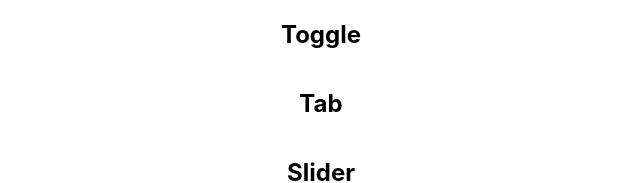
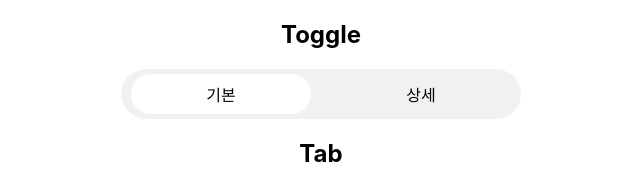
Before and after one commit to jihun1233/wanted_pre_onboarding, a React (Create React App) app: page / in a window 1280 px wide. Shown: the top 183 px of the page, without its empty margins (319-959 px from the left). Built offline with nearby package versions, Linux system fonts and the light colour scheme.

Commit message:
Toggle 컴포넌트 추가
- checkbox를 사용

- state를 변경하여 styled-components의 props로 넘겨주어 translateX로 이동시켜 체크된 상황을 표시

```diff
--- a/src/components/Toggle.jsx
+++ b/src/components/Toggle.jsx
@@ -1,7 +1,65 @@
-import React from "react";
-
+import React, { useState } from "react";
+import styled from "styled-components";
+const ToggleBox = styled.div`
+  position: relative;
+  margin: 0;
+  width: 400px;
+  height: 50px;
+`;
+const Input = styled.input`
+  margin: 0;
+  padding: 0;
+  position: relative;
+  appearance: none;
+  width: 400px;
+  height: 50px;
+  background-color: #f1f1f1;
+  border-radius: 60px;
+  &:before {
+    top: 5px;
+    left: 10px;
+    position: absolute;
+    box-sizing: border-box;
+    border-radius: 60px;
+    content: "";
+    background: white;
+    width: 180px;
+    height: 40px;
+    transition: 0.2s;
+  }
+  &:checked {
+    &::before {
+      left: 210px;
+    }
+  }
+`;
+const TextBox = styled.div`
+  pointer-events: none;
+  position: absolute;
+  margin: 0;
+  padding: 0;
+  top: 0;
+  width: 400px;
+  height: 50px;
+  display: flex;
+  justify-content: space-around;
+  align-items: center;
+`;
 function Toggle() {
-  return <div></div>;
+  const [toggle, setToggle] = useState(false);
+  const onToggle = () => {
+    console.log(toggle);
+    setToggle(!toggle);
+  };
+  return (
+    <ToggleBox>
+      <Input type="checkbox" value={toggle} onChange={onToggle}></Input>
+      <TextBox>
+        <span>기본</span>
+        <span>상세</span>
+      </TextBox>
+    </ToggleBox>
+  );
 }
 
 export default Toggle;
```
